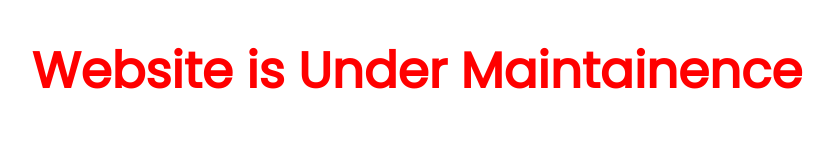
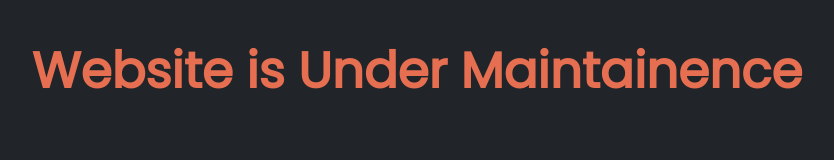
Before and after one commit to CodeSudo/codesudo.github.io, a plain HTML site: page index.html in a window 1280 px wide. Shown: the whole page, without its empty margins (223-1057 px from the left). Drawn offline with Linux system fonts and the light colour scheme.

Commit message:
Update index.html

```diff
--- a/index.html
+++ b/index.html
@@ -5,11 +5,14 @@
 <style>
   @import url('https://fonts.googleapis.com/css2?family=Poppins&display=swap');
   h1{
-    color:red;
+    color:#e76f51;
     text-align: center;
     font-family: Poppins, sans-serif;
     font-size: 50px;
     font-weight: Bold;
+  }
+  body{
+    background-color:#212529
 </style>
     <div>
 <h1>Website is Under Maintainence</h1>
```
